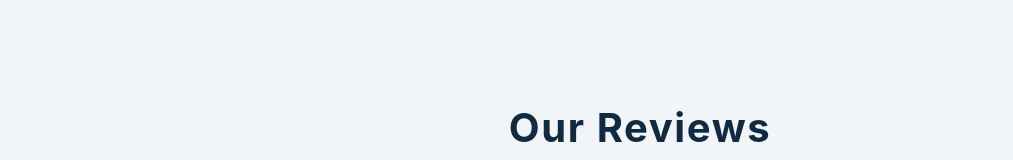
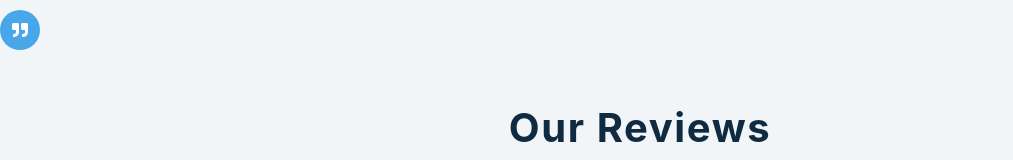
Before and after one commit to Thein-Naing/reviews, a React (Create React App) app: page / in a window 1280 px wide. Shown: the top 160 px of the page, without its empty margins (0-1013 px from the left). Built offline with nearby package versions, Linux system fonts and the light colour scheme; the HTML template or start-up script is replaced by a standard one.

Commit message:
add <span> tag with className='quote-icon' to render <FaQuoteRight /> icon component

```diff
--- a/src/Review.js
+++ b/src/Review.js
@@ -12,6 +12,9 @@
     <article className="review">
       <div className="image-container">
       <img src={image} alt="{name}" className="person-img"></img>
+      <span className="quote-icon">
+        <FaQuoteRight />
+      </span>
       </div>
     </article>
 
```
